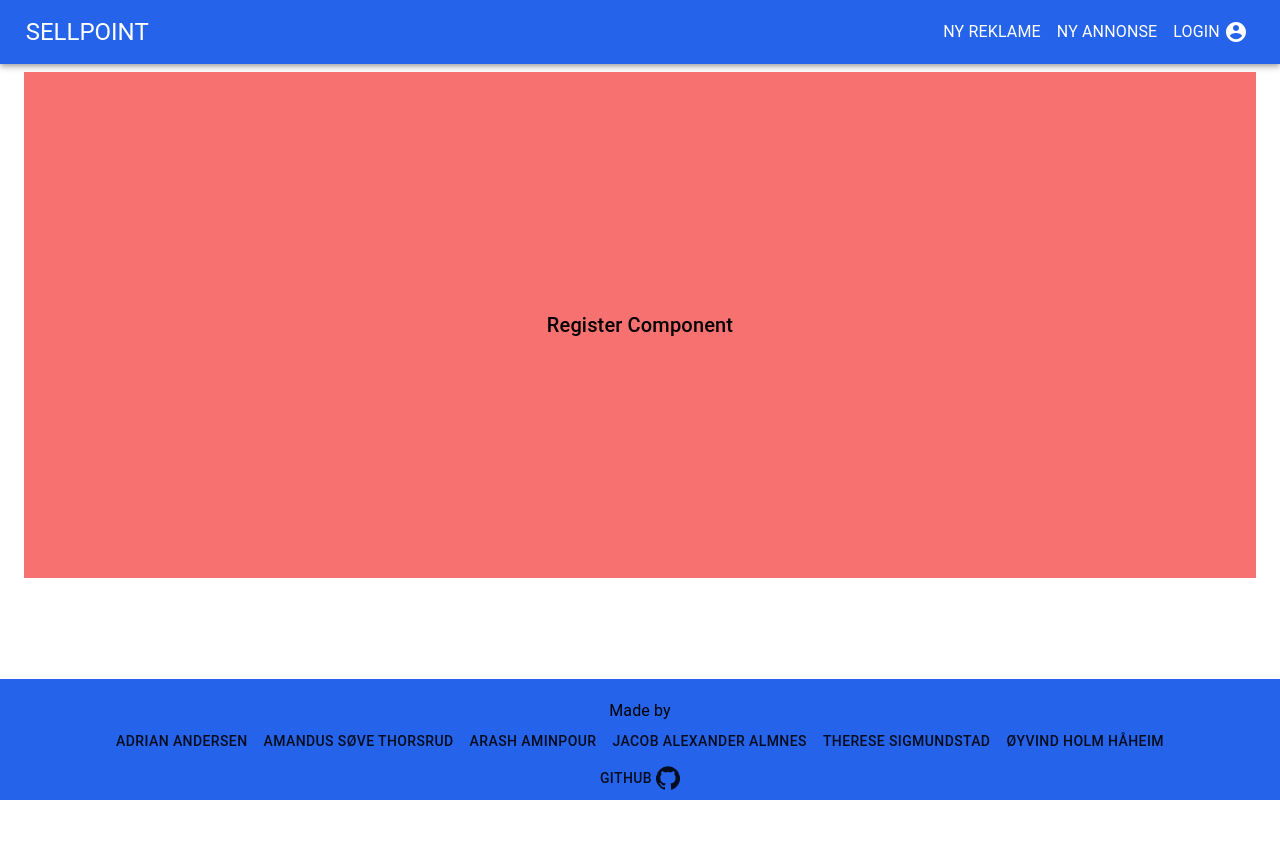
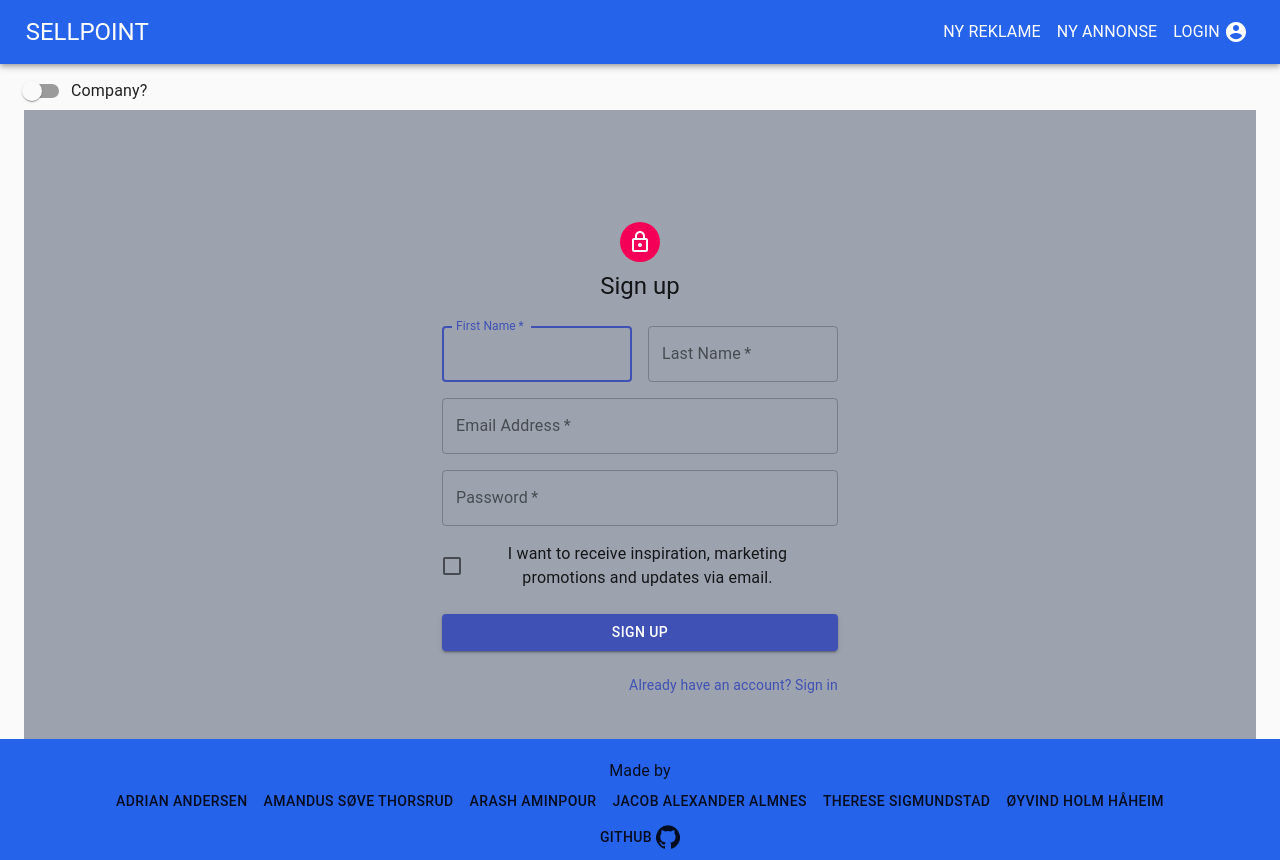
Before and after one commit to AdrianAndersen/sellpoint-webapp, a Next.js app: page /register in a window 1280 px wide. Before the commit the page ends 800 px from the top, so only its background shows below. Built offline with nearby package versions, Linux system fonts and the light colour scheme.

Commit message:
Changed to Material UI

```diff
--- a/components/SignUpComponents/Login.tsx
+++ b/components/SignUpComponents/Login.tsx
@@ -1,33 +1,129 @@
+import React from "react";
+import Avatar from "@material-ui/core/Avatar";
+import Button from "@material-ui/core/Button";
+import CssBaseline from "@material-ui/core/CssBaseline";
+import TextField from "@material-ui/core/TextField";
+import FormControlLabel from "@material-ui/core/FormControlLabel";
+import Checkbox from "@material-ui/core/Checkbox";
+import Link from "@material-ui/core/Link";
+import Paper from "@material-ui/core/Paper";
+import Grid from "@material-ui/core/Grid";
+import LockOutlinedIcon from "@material-ui/icons/LockOutlined";
+import Typography from "@material-ui/core/Typography";
+import { makeStyles } from "@material-ui/core/styles";
 import styles from "../../styles/Login.module.css";
 
-export default function LoginForm() {
-  // const classes = useStyles();
-  //<button>LogIn</button>
+const useStyles = makeStyles((theme) => ({
+  root: {
+    height: "100vh",
+  },
+  image: {
+    backgroundImage:
+      "url(https://external-content.duckduckgo.com/iu/?u=https%3A%2F%2Fwww.naturalblaze.com%2Fwp-content%2Fuploads%2F2018%2F03%2Focean-Plastic.jpg&f=1&nofb=1)",
+    backgroundRepeat: "no-repeat",
+    backgroundColor:
+      theme.palette.type === "light"
+        ? theme.palette.grey[50]
+        : theme.palette.grey[900],
+    backgroundSize: "cover",
+    backgroundPosition: "center",
+  },
+  paper: {
+    margin: theme.spacing(8, 4),
+    display: "flex",
+    flexDirection: "column",
+    alignItems: "center",
+  },
+  avatar: {
+    margin: theme.spacing(1),
+    backgroundColor: theme.palette.secondary.main,
+  },
+  form: {
+    width: "100%", // Fix IE 11 issue.
+    marginTop: theme.spacing(1),
+  },
+  submit: {
+    margin: theme.spacing(3, 0, 2),
+  },
+}));
+
+export default function SignInSide() {
+  const classes = useStyles();
+
   return (
-    <div className={styles.loginForm}>
-      <form>
-        <h1>Login</h1>
-        <div className={styles.formGroup}>
-          <input type="email" name="email" placeholder="E-mail Address" />
-          <span className="input-icon">
-            <i className="fa fa-envelope"></i>
-          </span>
+    <Grid container component="main" className={classes.root}>
+      <CssBaseline />
+      <Grid item xs={false} sm={4} md={7} className={classes.image} />
+      <Grid item xs={12} sm={8} md={5} component={Paper} elevation={6} square>
+        <div className={classes.paper}>
+          <Avatar className={classes.avatar}>
+            <LockOutlinedIcon />
+          </Avatar>
+          <Typography component="h1" variant="h5">
+            Sign in
+          </Typography>
+          <form className={classes.form} noValidate>
+            <TextField
+              variant="outlined"
+              margin="normal"
+              required
+              fullWidth
+              id="email"
+              label="Email Address"
+              name="email"
+              autoComplete="email"
+              // eslint-disable-next-line jsx-a11y/no-autofocus
+              autoFocus
+            />
+            <TextField
+              variant="outlined"
+              margin="normal"
+              required
+              fullWidth
+              name="password"
+              label="Password"
+              type="password"
+              id="password"
+              autoComplete="current-password"
+            />
+            <FormControlLabel
+              control={<Checkbox value="remember" color="primary" />}
+              label="Remember me"
+            />
+            <Button
+              type="submit"
+              fullWidth
+              variant="contained"
+              color="primary"
+              className={classes.submit}
+            >
+              Sign In
+            </Button>
+            <Grid container>
+              <Grid item xs>
+                <Link href="#" variant="body2">
+                  Forgot password?
+                </Link>
+              </Grid>
+              <Grid item>
+                <Link href="#" variant="body2">
+                  {"Don't have an account? Sign Up"}
+                </Link>
+              </Grid>
+            </Grid>
+          </form>
         </div>
-        <div className={styles.formGroup}>
-          <input type="password" name="psw" placeholder="Password" />
-          <span className="input-icon">
-            <i className="fa fa-lock"></i>
-          </span>
-        </div>
-        <button className={styles.loginBtn}>Login</button>
-
-        <div className={styles.seperator}>
-          <b>or</b>
-        </div>
-        <div>
-          <p>Sign up</p>
-        </div>
-      </form>
-    </div>
+      </Grid>
+      <div className={styles.seperator}>
+        <b>or</b>
+      </div>
+      <div>
+        <Link href="/register">
+          <Button href="#text-buttons" variant="outlined" color="primary">
+            Sign Up
+          </Button>
+        </Link>
+      </div>
+    </Grid>
   );
 }
--- a/components/SignUpComponents/SignUpCompany.tsx
+++ b/components/SignUpComponents/SignUpCompany.tsx
@@ -1,3 +1,4 @@
+import { TextField } from "@material-ui/core";
 import { useState } from "react";
 import styles from "../../styles/SignUpPage.module.css";
 
@@ -8,39 +9,43 @@ export default function SignUpCompany() {
   const [confPassword, setConfPass] = useState("");
   const handleSubmit = (e) => {
     e.preventDefault();
-    alert(`Submitting Name ${compName}`);
+    alert(`Submitting  ${compName} , ${email},
+    ${password}, ${confPassword}`);
   };
   return (
     <div className={styles.signUpCommpanywrapper}>
       <h1>Create Company User</h1>
       <div className={styles.formGroup}>
         <form className={styles.form_form} onSubmit={handleSubmit}>
-          <input
-            className={styles.inputForm}
-            type="text"
-            value={compName}
-            placeholder="Company Name"
+          <TextField
+            id="filled-basic"
+            label="Company name"
+            variant="outlined"
             onChange={(e) => setcompName(e.target.value)}
           />
 
-          <input
-            className={styles.inputForm}
-            type="email"
-            value={email}
+          <TextField
+            id="filled-basic"
+            label="Comapany Email"
+            variant="outlined"
             onChange={(e) => setEmail(e.target.value)}
           />
-          <input
-            className={styles.inputForm}
+
+          <TextField
+            id="filled-password-input"
+            label="Password"
             type="password"
-            value={password}
+            autoComplete="current-password"
+            variant="outlined"
+            onChange={(e) => setConfPass(e.target.value)}
+          />
+          <TextField
+            id="filled-password-input"
+            label="Confirm Password"
+            type="password"
+            autoComplete="current-password"
+            variant="outlined"
             onChange={(e) => setPwd(e.target.value)}
-          />
-
-          <input
-            className={styles.inputForm}
-            type="password"
-            value={confPassword}
-            onChange={(e) => setConfPass(e.target.value)}
           />
 
           <button className={styles.submitBtn}>Create User</button>
--- a/components/SignUpComponents/SignUppageUser.tsx
+++ b/components/SignUpComponents/SignUppageUser.tsx
@@ -1,55 +1,124 @@
-import { useState } from "react";
-import styles from "../../styles/SignUpPage.module.css";
+import React from "react";
+import Avatar from "@material-ui/core/Avatar";
+import Button from "@material-ui/core/Button";
+import CssBaseline from "@material-ui/core/CssBaseline";
+import TextField from "@material-ui/core/TextField";
+import FormControlLabel from "@material-ui/core/FormControlLabel";
+import Checkbox from "@material-ui/core/Checkbox";
+import Link from "@material-ui/core/Link";
+import Grid from "@material-ui/core/Grid";
+import LockOutlinedIcon from "@material-ui/icons/LockOutlined";
+import Typography from "@material-ui/core/Typography";
+import { makeStyles } from "@material-ui/core/styles";
+import Container from "@material-ui/core/Container";
+
+const useStyles = makeStyles((theme) => ({
+  paper: {
+    marginTop: theme.spacing(8),
+    display: "flex",
+    flexDirection: "column",
+    alignItems: "center",
+  },
+  avatar: {
+    margin: theme.spacing(1),
+    backgroundColor: theme.palette.secondary.main,
+  },
+  form: {
+    width: "100%", // Fix IE 11 issue.
+    marginTop: theme.spacing(3),
+  },
+  submit: {
+    margin: theme.spacing(3, 0, 2),
+  },
+}));
 
 export default function SignUpPerson() {
-  const [fullName, setfullName] = useState("");
-  const [email, setEmail] = useState("");
-  const [password, setPwd] = useState("");
-  const [confPassword, setConfPass] = useState("");
-  const handleSubmit = (e) => {
-    e.preventDefault();
-    alert(`Submitting Name ${fullName}`);
-  };
+  const classes = useStyles();
 
   return (
-    <div className={styles.signUpPersonwrapper}>
-      <h1>Create User</h1>
-      <div className={styles.formGroup}>
-        <form className={styles.form_form} onSubmit={handleSubmit}>
-          <input
-            className={styles.inputForm}
-            type="text"
-            value={fullName}
-            placeholder="Full name"
-            onChange={(e) => setfullName(e.target.value)}
-          />
-
-          <input
-            className={styles.inputForm}
-            type="email"
-            value={email}
-            placeholder="Email"
-            onChange={(e) => setEmail(e.target.value)}
-          />
-          <input
-            className={styles.inputForm}
-            type="password"
-            value={password}
-            placeholder="Password"
-            onChange={(e) => setPwd(e.target.value)}
-          />
-
-          <input
-            className={styles.inputForm}
-            type="password"
-            value={confPassword}
-            placeholder="Confirm Password"
-            onChange={(e) => setConfPass(e.target.value)}
-          />
-
-          <button className={styles.submitBtn}>Create User</button>
+    <Container component="main" maxWidth="xs">
+      <CssBaseline />
+      <div className={classes.paper}>
+        <Avatar className={classes.avatar}>
+          <LockOutlinedIcon />
+        </Avatar>
+        <Typography component="h1" variant="h5">
+          Sign up
+        </Typography>
+        <form className={classes.form} noValidate>
+          <Grid container spacing={2}>
+            <Grid item xs={12} sm={6}>
+              <TextField
+                autoComplete="fname"
+                name="firstName"
+                variant="outlined"
+                required
+                fullWidth
+                id="firstName"
+                label="First Name"
+                // eslint-disable-next-line jsx-a11y/no-autofocus
+                autoFocus
+              />
+            </Grid>
+            <Grid item xs={12} sm={6}>
+              <TextField
+                variant="outlined"
+                required
+                fullWidth
+                id="lastName"
+                label="Last Name"
+                name="lastName"
+                autoComplete="lname"
+              />
+            </Grid>
+            <Grid item xs={12}>
+              <TextField
+                variant="outlined"
+                required
+                fullWidth
+                id="email"
+                label="Email Address"
+                name="email"
+                autoComplete="email"
+              />
+            </Grid>
+            <Grid item xs={12}>
+              <TextField
+                variant="outlined"
+                required
+                fullWidth
+                name="password"
+                label="Password"
+                type="password"
+                id="password"
+                autoComplete="current-password"
+              />
+            </Grid>
+            <Grid item xs={12}>
+              <FormControlLabel
+                control={<Checkbox value="allowExtraEmails" color="primary" />}
+                label="I want to receive inspiration, marketing promotions and updates via email."
+              />
+            </Grid>
+          </Grid>
+          <Button
+            type="submit"
+            fullWidth
+            variant="contained"
+            color="primary"
+            className={classes.submit}
+          >
+            Sign Up
+          </Button>
+          <Grid container justify="flex-end">
+            <Grid item>
+              <Link href="/login" variant="body2">
+                Already have an account? Sign in
+              </Link>
+            </Grid>
+          </Grid>
         </form>
       </div>
-    </div>
+    </Container>
   );
 }
--- a/pages/login.tsx
+++ b/pages/login.tsx
@@ -1,9 +1,10 @@
 import Typography from "@material-ui/core/Typography";
+import Login from "../components/SignUpComponents/Login";
 const LoginPage = () => {
   return (
     <div className="w-full h-5/6 bg-green-400 p-10 text-center">
       <Typography variant="h6" className="h-full flex flex-col justify-center">
-        Login Component
+        <Login />
       </Typography>
     </div>
   );
--- a/pages/register.tsx
+++ b/pages/register.tsx
@@ -1,10 +1,47 @@
 import Typography from "@material-ui/core/Typography";
+import { FormControlLabel, Switch } from "@material-ui/core";
+import { useState } from "react";
+import SignUpCompany from "../components/SignUpComponents/SignUpCompany";
+import SignUpUser from "../components/SignUpComponents/SignUppageUser";
+
 const LoginPage = () => {
+  const [person, setPerson] = useState(true);
+  var status = "";
+  person ? (status = "Company?") : (status = "Personal?");
   return (
-    <div className="w-full h-5/6 bg-red-400 p-10 text-center">
-      <Typography variant="h6" className="h-full flex flex-col justify-center">
-        Register Component
-      </Typography>
+    <div>
+      <FormControlLabel
+        control={
+          <Switch
+            value="checkedA"
+            inputProps={{ "aria-label": "Switch A" }}
+            onChange={() => setPerson(!person)}
+          />
+        }
+        label={status}
+      />
+
+      <div>
+        {person ? (
+          <div className="w-full h-5/6 bg-gray-400 p-10 text-center">
+            <Typography
+              variant="h6"
+              className="h-full flex flex-col justify-center"
+            >
+              <SignUpUser />
+            </Typography>
+          </div>
+        ) : (
+          <div className="w-full h-5/6 bg-red-400 p-10 text-center">
+            <Typography
+              variant="h6"
+              className="h-full flex flex-col justify-center"
+            >
+              <SignUpCompany />
+            </Typography>
+          </div>
+        )}
+      </div>
     </div>
   );
 };
```
